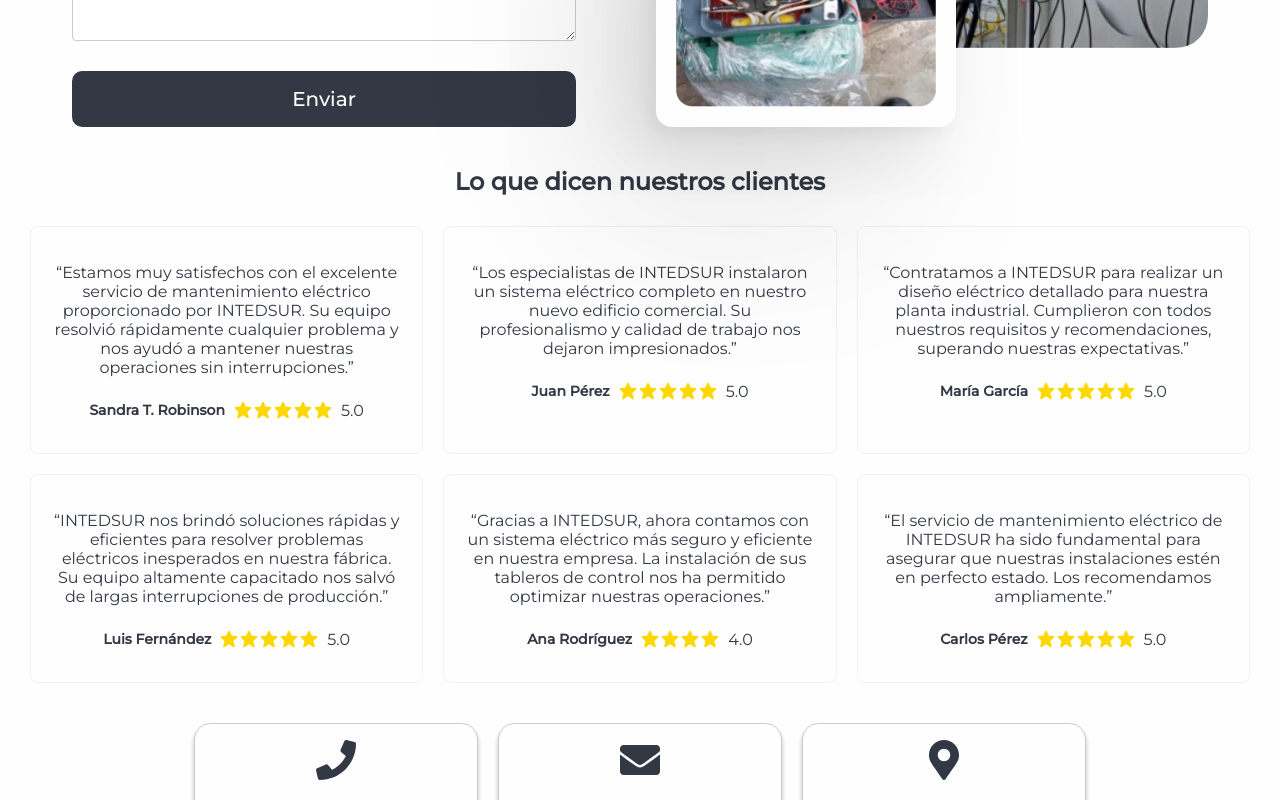
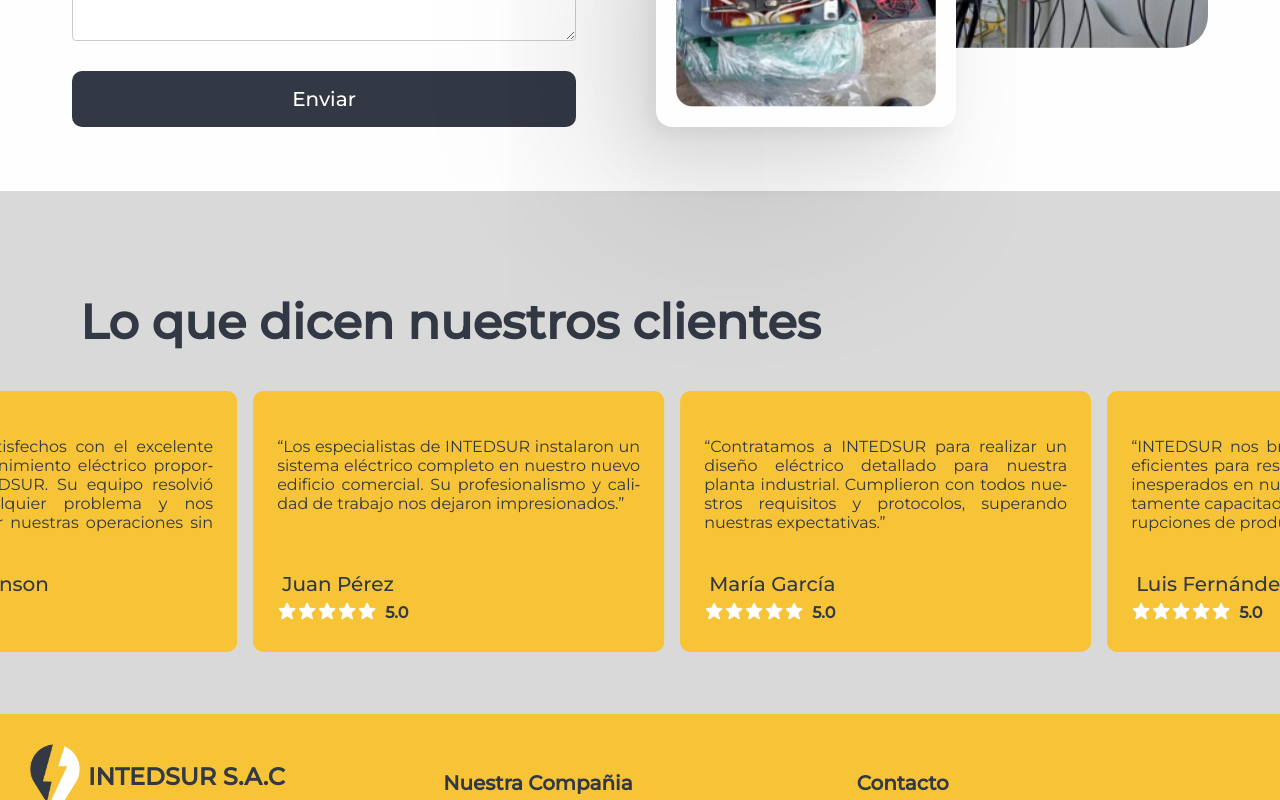
Before and after one commit to cereceda1991/intedsur, a React (Vite) app: page / in a window 1280 px wide. Shown: the part 5140-5940 px from the top of the page. Built offline with nearby package versions, Linux system fonts and the light colour scheme.

Commit message:
feat: add new styles

```diff
--- a/src/Pages/Home/Home.jsx
+++ b/src/Pages/Home/Home.jsx
@@ -2,7 +2,6 @@
 import './Home.css';
 import WorkWithUsSection from '../../components/WorkWithUsSection/WorkWithUsSection';
 import Testimonials from '../../components/Testimonials/Testimonials';
-import ContactCards from '../../components/ContactCards/ContactCards';
 // import ImageSlider from '../../components/ImageSlider/ImageSlider';
 import OurServices from '../../components/OurServices/OurServices';
 import ContactUs from '../../components/ContactUs/ContactUs ';
@@ -39,7 +38,6 @@
       <WorkWithUsSection />
       <ContactUs />
       <Testimonials />
-      <ContactCards/>
     </>
   );
 };
--- a/src/components/ContactUs/ContactUs.css
+++ b/src/components/ContactUs/ContactUs.css
@@ -131,7 +131,6 @@
 @media (max-width:1200px) {
     .contact-us {
         grid-template-columns: 1fr;
-        padding: 1rem;
         place-items: center;
     }
 
--- a/src/components/Testimonials/Testimonials.css
+++ b/src/components/Testimonials/Testimonials.css
@@ -1,62 +1,80 @@
 .testimonials {
-    padding: 20px;
-    text-align: center;
+    max-width: 2160px;
+    margin-top: 4rem;
+    padding: 1rem;
+    background-color: var(--background-terciary);
+    overflow: hidden;
 }
 
 .testimonials__title {
     font-size: 24px;
     font-weight: bold;
-    margin-bottom: 20px;
 }
 
 .testimonials__cards {
     display: flex;
-    flex-wrap: wrap;
-    justify-content: center;
+    gap: 1rem;
+    animation: scrollTestimonials 30s linear infinite;
 }
 
 .testimonials__card {
-    flex: 1 1 300px;
-    border:solid 1px #f1f1f1;
-    padding: 20px;
-    border-radius: 8px;
-    margin: 10px;
+    display: flex;
+    flex-direction: column;
+    padding: 30px 24px;
+    border-radius: 10px;
+    justify-content: space-between;
+    height: auto;
+    background-color: var(--secondary-color);
+    max-height: 258px;
+    min-width: 363px;
 }
 
 .testimonials__card-text {
     font-size: 16px;
-    margin-bottom: 10px;
+    text-align: justify;
+    overflow-wrap: break-word;
+    hyphens: auto;
+    hyphenate-character: "\2010";
 }
 
 .testimonials__card-author {
     display: flex;
-    align-items: center;
-    justify-content: center;
+    flex-direction: column;
 }
 
 .testimonials__card-author-name {
-    font-size: 14px;
-    font-weight: bold;
-    margin-right: 8px;
-}
-
-.testimonials__card-stars {
-    display: flex;
-    place-items: center;
+    font-size: 20px;
+    margin: 5px;
+    font-weight: 500;
 }
 
 .testimonials__card-star-icon {
-    color: gold;
     font-size: 20px;
+    color: var(--background-color);
+    margin-bottom: -3px;
 }
 
-.testimonials__card-rating{
-margin-left: .5rem;
+.testimonials__card-rating {
+    font-weight: 600;
+    margin-left: .5rem;
 }
 
-/* Media Query para ajustar el contenido en pantallas más pequeñas */
-@media screen and (max-width: 768px) {
-    .testimonials__card {
-        flex: 1 1 100%;
+@keyframes scrollTestimonials {
+    0% {
+        transform: translateX(0);
+    }
+    100% {
+        transform: translateX(-100%);
     }
 }
+
+
+@media screen and (min-width: 768px) {
+    .testimonials {
+        padding: 62px 80px;
+    }
+
+    .testimonials__title {
+        font-size: 48px;
+    }
+}
--- a/src/components/Testimonials/Testimonials.jsx
+++ b/src/components/Testimonials/Testimonials.jsx
@@ -1,6 +1,5 @@
 import './Testimonials.css';
 import { BiSolidStar } from 'react-icons/bi';
-
 
 const testimonialsData = [
     {
@@ -17,7 +16,7 @@
     },
     {
         testimonial:
-            '“Contratamos a INTEDSUR para realizar un diseño eléctrico detallado para nuestra planta industrial. Cumplieron con todos nuestros requisitos y recomendaciones, superando nuestras expectativas.”',
+            '“Contratamos a INTEDSUR para realizar un diseño eléctrico detallado para nuestra planta industrial. Cumplieron con todos nuestros requisitos y protocolos, superando nuestras expectativas.”',
         author: 'María García',
         stars: 5,
     },
```
